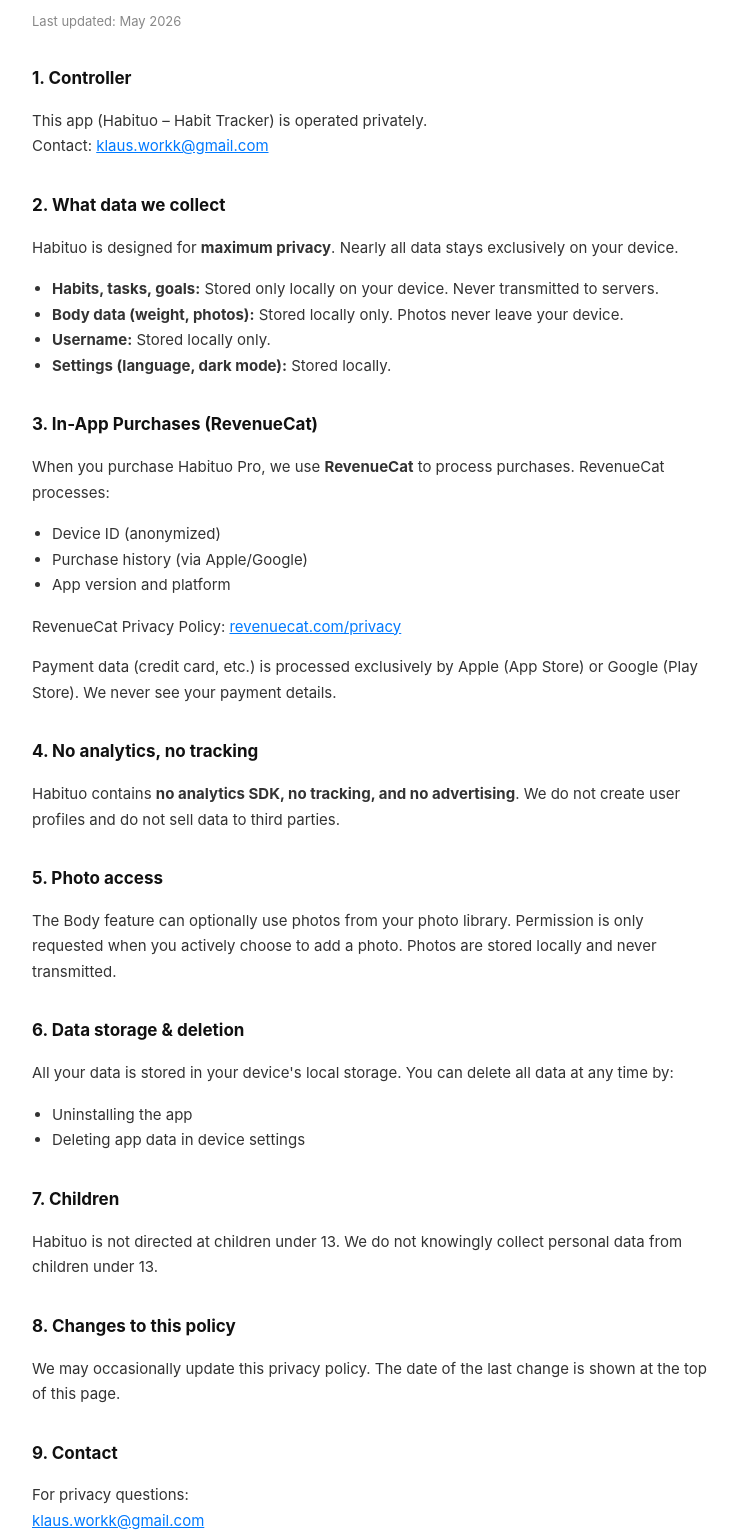
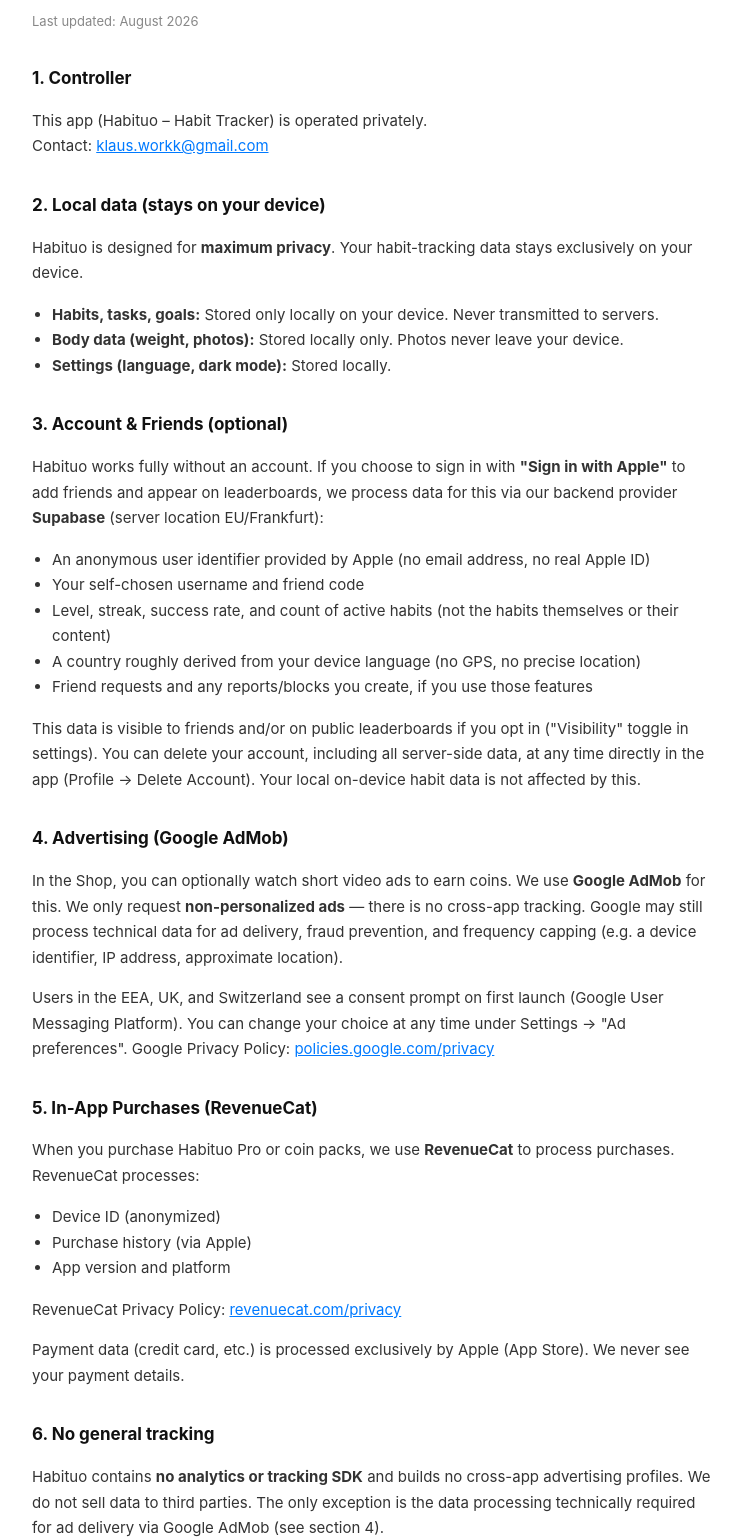
Before and after one commit to klxboe/momentum-legal, a plain HTML site: page privacy-en.html in a window 1280 px wide. Shown: the part 84-1623 px from the top of the page, without its empty margins (268-1009 px from the left). Drawn offline with Linux system fonts and the light colour scheme.

Commit message:
Update privacy policy for accounts, friends, and AdMob advertising

```diff
--- a/privacy-en.html
+++ b/privacy-en.html
@@ -17,7 +17,7 @@
 <body>
 
 <h1>Privacy Policy</h1>
-<p class="date">Last updated: May 2026</p>
+<p class="date">Last updated: August 2026</p>
 
 <h2>1. Controller</h2>
 <p>
@@ -25,58 +25,100 @@
   Contact: <a href="mailto:klaus.workk@gmail.com">klaus.workk@gmail.com</a>
 </p>
 
-<h2>2. What data we collect</h2>
-<p>Habituo is designed for <strong>maximum privacy</strong>. Nearly all data stays exclusively on your device.</p>
+<h2>2. Local data (stays on your device)</h2>
+<p>Habituo is designed for <strong>maximum privacy</strong>. Your habit-tracking data stays exclusively on your device.</p>
 <ul>
   <li><strong>Habits, tasks, goals:</strong> Stored only locally on your device. Never transmitted to servers.</li>
   <li><strong>Body data (weight, photos):</strong> Stored locally only. Photos never leave your device.</li>
-  <li><strong>Username:</strong> Stored locally only.</li>
   <li><strong>Settings (language, dark mode):</strong> Stored locally.</li>
 </ul>
 
-<h2>3. In-App Purchases (RevenueCat)</h2>
-<p>When you purchase Habituo Pro, we use <strong>RevenueCat</strong> to process purchases. RevenueCat processes:</p>
+<h2>3. Account & Friends (optional)</h2>
+<p>
+  Habituo works fully without an account. If you choose to sign in with <strong>"Sign in with Apple"</strong> to add
+  friends and appear on leaderboards, we process data for this via our backend provider <strong>Supabase</strong>
+  (server location EU/Frankfurt):
+</p>
+<ul>
+  <li>An anonymous user identifier provided by Apple (no email address, no real Apple ID)</li>
+  <li>Your self-chosen username and friend code</li>
+  <li>Level, streak, success rate, and count of active habits (not the habits themselves or their content)</li>
+  <li>A country roughly derived from your device language (no GPS, no precise location)</li>
+  <li>Friend requests and any reports/blocks you create, if you use those features</li>
+</ul>
+<p>
+  This data is visible to friends and/or on public leaderboards if you opt in ("Visibility" toggle in settings). You
+  can delete your account, including all server-side data, at any time directly in the app (Profile → Delete Account).
+  Your local on-device habit data is not affected by this.
+</p>
+
+<h2>4. Advertising (Google AdMob)</h2>
+<p>
+  In the Shop, you can optionally watch short video ads to earn coins. We use <strong>Google AdMob</strong> for this.
+  We only request <strong>non-personalized ads</strong> — there is no cross-app tracking. Google may still process
+  technical data for ad delivery, fraud prevention, and frequency capping (e.g. a device identifier, IP address,
+  approximate location).
+</p>
+<p>
+  Users in the EEA, UK, and Switzerland see a consent prompt on first launch (Google User Messaging Platform). You can
+  change your choice at any time under Settings → "Ad preferences".
+  Google Privacy Policy: <a href="https://policies.google.com/privacy">policies.google.com/privacy</a>
+</p>
+
+<h2>5. In-App Purchases (RevenueCat)</h2>
+<p>When you purchase Habituo Pro or coin packs, we use <strong>RevenueCat</strong> to process purchases. RevenueCat processes:</p>
 <ul>
   <li>Device ID (anonymized)</li>
-  <li>Purchase history (via Apple/Google)</li>
+  <li>Purchase history (via Apple)</li>
   <li>App version and platform</li>
 </ul>
 <p>RevenueCat Privacy Policy: <a href="https://www.revenuecat.com/privacy">revenuecat.com/privacy</a></p>
 <p>
-  Payment data (credit card, etc.) is processed exclusively by Apple (App Store) or Google (Play Store).
+  Payment data (credit card, etc.) is processed exclusively by Apple (App Store).
   We never see your payment details.
 </p>
 
-<h2>4. No analytics, no tracking</h2>
+<h2>6. No general tracking</h2>
 <p>
-  Habituo contains <strong>no analytics SDK, no tracking, and no advertising</strong>.
-  We do not create user profiles and do not sell data to third parties.
+  Habituo contains <strong>no analytics or tracking SDK</strong> and builds no cross-app advertising profiles.
+  We do not sell data to third parties. The only exception is the data processing technically required for ad
+  delivery via Google AdMob (see section 4).
 </p>
 
-<h2>5. Photo access</h2>
+<h2>7. Photo access</h2>
 <p>
   The Body feature can optionally use photos from your photo library.
   Permission is only requested when you actively choose to add a photo.
   Photos are stored locally and never transmitted.
 </p>
 
-<h2>6. Data storage & deletion</h2>
-<p>All your data is stored in your device's local storage. You can delete all data at any time by:</p>
+<h2>8. Data storage & deletion</h2>
+<p>Your habit-tracking data is stored in your device's local app storage. You can delete it at any time by:</p>
 <ul>
   <li>Uninstalling the app</li>
   <li>Deleting app data in device settings</li>
 </ul>
+<p>
+  You can delete server-side account data (see section 3) at any time via the app (Profile → Delete Account).
+  Deletion is irreversible.
+</p>
 
-<h2>7. Children</h2>
+<h2>9. Children</h2>
 <p>
   Habituo is not directed at children under 13.
   We do not knowingly collect personal data from children under 13.
 </p>
 
-<h2>8. Changes to this policy</h2>
+<h2>10. Reporting & blocking</h2>
+<p>
+  Within the social features (friends, leaderboards), you can block other users or report them for inappropriate
+  behavior. Blocked users can no longer see you and you can no longer see them. Reports are stored for review.
+</p>
+
+<h2>11. Changes to this policy</h2>
 <p>We may occasionally update this privacy policy. The date of the last change is shown at the top of this page.</p>
 
-<h2>9. Contact</h2>
+<h2>12. Contact</h2>
 <p>
   For privacy questions:<br>
   <a href="mailto:klaus.workk@gmail.com">klaus.workk@gmail.com</a>
```
Also changed, not shown: privacy.html (+61 -18 lines).
